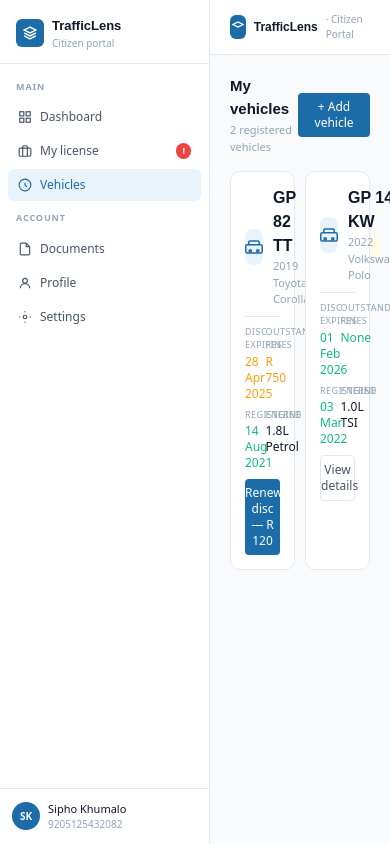
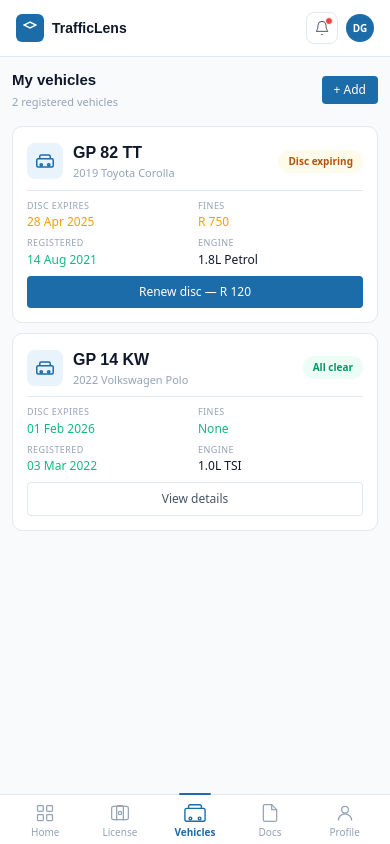
Before and after one commit to MondeNel/traffic-app, a React (Vite) app in the folder trafficlens/: page /license in a window 390 px wide. Both pictures are taken after a click on the button "Vehicles". Built offline with nearby package versions, Linux system fonts and the light colour scheme.

Commit message:
Add mobile responsive layout with bottom navigation bar, stacked cards on mobile, safe area padding

```diff
--- a/trafficlens/src/components/citizen/StatsCards.jsx
+++ b/trafficlens/src/components/citizen/StatsCards.jsx
@@ -6,7 +6,6 @@ const StatsCards = ({ fines = [], license }) => {
     if (!license?.license_expiry) return 0;
     const expiry = new Date(license.license_expiry);
     const today = new Date();
-    // Reset time parts for accurate day calculation
     expiry.setHours(0, 0, 0, 0);
     today.setHours(0, 0, 0, 0);
     const diffTime = expiry.getTime() - today.getTime();
@@ -16,7 +15,7 @@ const StatsCards = ({ fines = [], license }) => {
   const licenseDays = getLicenseDays();
 
   return (
-    <div className="grid grid-cols-3 gap-2.5">
+    <div className="grid grid-cols-1 sm:grid-cols-3 gap-2.5">
       {/* Outstanding fines */}
       <div className="bg-white border-l-[3px] border-l-[#EF4444] border border-[#E2E8F0] rounded-r-[10px] p-3 relative">
         <div className="absolute right-2.5 top-2.5 w-7 h-7 rounded-md bg-[#FEF2F2] flex items-center justify-center">
--- a/trafficlens/src/components/layout/CitizenLayout.jsx
+++ b/trafficlens/src/components/layout/CitizenLayout.jsx
@@ -1,3 +1,4 @@
+import { useState } from 'react';
 import { useLocation, useNavigate } from 'react-router-dom';
 
 const navItems = [
@@ -19,23 +20,74 @@ const navItems = [
   }
 ];
 
+const mobileNavItems = [
+  { icon: 'dashboard', label: 'Home', path: '/dashboard' },
+  { icon: 'license', label: 'License', path: '/license' },
+  { icon: 'clock', label: 'Vehicles', path: '/vehicles' },
+  { icon: 'document', label: 'Docs', path: '/documents' },
+  { icon: 'user', label: 'Profile', path: '/profile' }
+];
+
 const iconPaths = {
-  dashboard: <svg viewBox="0 0 24 24" className="w-3.5 h-3.5 stroke-current fill-none" strokeWidth="2"><rect x="3" y="3" width="7" height="7"/><rect x="14" y="3" width="7" height="7"/><rect x="3" y="14" width="7" height="7"/><rect x="14" y="14" width="7" height="7"/></svg>,
-  license: <svg viewBox="0 0 24 24" className="w-3.5 h-3.5 stroke-current fill-none" strokeWidth="2"><rect x="2" y="7" width="20" height="14" rx="2"/><path d="M16 21V5a2 2 0 0 0-2-2h-4a2 2 0 0 0-2 2v16"/></svg>,
-  clock: <svg viewBox="0 0 24 24" className="w-3.5 h-3.5 stroke-current fill-none" strokeWidth="2"><circle cx="12" cy="12" r="10"/><path d="M12 8v4l3 3"/></svg>,
-  document: <svg viewBox="0 0 24 24" className="w-3.5 h-3.5 stroke-current fill-none" strokeWidth="2"><path d="M14 2H6a2 2 0 0 0-2 2v16a2 2 0 0 0 2 2h12a2 2 0 0 0 2-2V8z"/><polyline points="14 2 14 8 20 8"/></svg>,
-  user: <svg viewBox="0 0 24 24" className="w-3.5 h-3.5 stroke-current fill-none" strokeWidth="2"><circle cx="12" cy="8" r="4"/><path d="M20 21a8 8 0 1 0-16 0"/></svg>,
+  dashboard: <svg viewBox="0 0 24 24" className="w-5 h-5 stroke-current fill-none" strokeWidth="1.5"><rect x="3" y="3" width="7" height="7" rx="1"/><rect x="14" y="3" width="7" height="7" rx="1"/><rect x="3" y="14" width="7" height="7" rx="1"/><rect x="14" y="14" width="7" height="7" rx="1"/></svg>,
+  license: <svg viewBox="0 0 24 24" className="w-5 h-5 stroke-current fill-none" strokeWidth="1.5"><rect x="2" y="4" width="20" height="16" rx="2"/><path d="M16 21V5a2 2 0 0 0-2-2h-4a2 2 0 0 0-2 2v16"/><circle cx="12" cy="12" r="2"/></svg>,
+  clock: <svg viewBox="0 0 24 24" className="w-5 h-5 stroke-current fill-none" strokeWidth="1.5"><rect x="1" y="7" width="22" height="14" rx="2"/><path d="M5 7V5a2 2 0 0 1 2-2h10a2 2 0 0 1 2 2v2"/><circle cx="7" cy="18" r="1.5"/><circle cx="17" cy="18" r="1.5"/></svg>,
+  document: <svg viewBox="0 0 24 24" className="w-5 h-5 stroke-current fill-none" strokeWidth="1.5"><path d="M14 2H6a2 2 0 0 0-2 2v16a2 2 0 0 0 2 2h12a2 2 0 0 0 2-2V8z"/><polyline points="14 2 14 8 20 8"/></svg>,
+  user: <svg viewBox="0 0 24 24" className="w-5 h-5 stroke-current fill-none" strokeWidth="1.5"><circle cx="12" cy="8" r="4"/><path d="M20 21a8 8 0 1 0-16 0"/></svg>,
   settings: <svg viewBox="0 0 24 24" className="w-3.5 h-3.5 stroke-current fill-none" strokeWidth="2"><circle cx="12" cy="12" r="3"/><path d="M22 12h-2M2 12h2M12 2v2M12 20v2"/></svg>
 };
 
 const CitizenLayout = ({ children, user }) => {
+  const [mobileMenuOpen, setMobileMenuOpen] = useState(false);
   const location = useLocation();
   const navigate = useNavigate();
 
+  const isActive = (path) => location.pathname === path;
+
   return (
-    <div className="flex h-screen bg-[#F8FAFC]">
-      {/* Sidebar */}
-      <div className="w-[210px] bg-white border-r border-[#E2E8F0] flex flex-col flex-shrink-0">
+    <div className="flex flex-col h-screen bg-[#F8FAFC]">
+      {/* Desktop Header */}
+      <div className="hidden md:flex bg-white border-b border-[#E2E8F0] px-5 py-3 flex-shrink-0 items-center gap-2">
+        <div className="w-6 h-6 bg-[#1B6CA8] rounded-md flex items-center justify-center">
+          <svg viewBox="0 0 24 24" className="w-3 h-3 stroke-white fill-none" strokeWidth="2.5">
+            <path d="M12 2L2 7l10 5 10-5-10-5z"/>
+          </svg>
+        </div>
+        <span className="text-xs font-semibold text-[#0F172A]" style={{ fontFamily: "'Space Grotesk', sans-serif" }}>
+          TrafficLens
+        </span>
+        <span className="text-[10px] text-[#94A3B8]">· Citizen Portal</span>
+      </div>
+
+      {/* Mobile Header */}
+      <div className="md:hidden bg-white border-b border-[#E2E8F0] px-4 py-3 flex-shrink-0 flex items-center justify-between">
+        <div className="flex items-center gap-2">
+          <div className="w-7 h-7 bg-[#1B6CA8] rounded-md flex items-center justify-center">
+            <svg viewBox="0 0 24 24" className="w-3.5 h-3.5 stroke-white fill-none" strokeWidth="2.5">
+              <path d="M12 2L2 7l10 5 10-5-10-5z"/>
+            </svg>
+          </div>
+          <span className="text-sm font-semibold text-[#0F172A]" style={{ fontFamily: "'Space Grotesk', sans-serif" }}>
+            TrafficLens
+          </span>
+        </div>
+        <div className="flex items-center gap-2">
+          <button className="w-8 h-8 rounded-lg border border-[#E2E8F0] flex items-center justify-center bg-white relative">
+            <svg viewBox="0 0 24 24" className="w-4 h-4 stroke-[#475569] fill-none" strokeWidth="1.5">
+              <path d="M18 8A6 6 0 0 0 6 8c0 7-3 9-3 9h18s-3-2-3-9"/>
+              <path d="M13.73 21a2 2 0 0 1-3.46 0"/>
+            </svg>
+            <div className="absolute top-1 right-1 w-2 h-2 bg-[#EF4444] rounded-full border border-white"></div>
+          </button>
+          <div className="w-7 h-7 rounded-full bg-[#1B6CA8] text-white text-[10px] font-bold flex items-center justify-center">
+            {user?.first_name?.[0]}{user?.last_name?.[0]}
+          </div>
+        </div>
+      </div>
+
+      <div className="flex flex-1 overflow-hidden">
+        {/* Desktop Sidebar */}
+        <div className="hidden md:flex w-[210px] bg-white border-r border-[#E2E8F0] flex-col flex-shrink-0">
           {/* Logo */}
           <div className="p-4 pb-3 border-b border-[#E2E8F0]">
             <div className="flex items-center gap-2">
@@ -54,26 +106,21 @@ const CitizenLayout = ({ children, user }) => {
             </div>
           </div>
 
-        {/* Navigation */}
           <nav className="p-2 flex-1">
             {navItems.map((group, idx) => (
               <div key={idx}>
                 <div className="text-[9px] font-semibold tracking-widest text-[#94A3B8] uppercase px-2 py-2">
                   {group.group}
                 </div>
-              {group.items.map((item) => {
-                const isActive = location.pathname === item.path;
-                return (
+                {group.items.map((item) => (
                   <button
                     key={item.path}
                     onClick={() => navigate(item.path)}
-                    className={`
-                      flex items-center gap-2 px-2.5 py-2 rounded-md cursor-pointer text-xs mb-0.5 transition-colors w-full text-left
-                      ${isActive
+                    className={`flex items-center gap-2 px-2.5 py-2 rounded-md cursor-pointer text-xs mb-0.5 transition-colors w-full text-left ${
+                      isActive(item.path)
                         ? 'bg-[#E8F3FB] text-[#1B6CA8] font-medium'
                         : 'text-[#475569] hover:bg-[#F1F5F9]'
-                      }
-                    `}
+                    }`}
                   >
                     {iconPaths[item.icon]}
                     {item.label}
@@ -83,13 +130,11 @@ const CitizenLayout = ({ children, user }) => {
                       </span>
                     )}
                   </button>
-                );
-              })}
+                ))}
               </div>
             ))}
           </nav>
 
-        {/* User footer */}
           <div className="p-3 border-t border-[#E2E8F0] flex items-center gap-2">
             <div className="w-7 h-7 rounded-full bg-[#1B6CA8] text-white text-[10px] font-bold flex items-center justify-center flex-shrink-0">
               {user?.first_name?.[0]}{user?.last_name?.[0]}
@@ -105,27 +150,38 @@ const CitizenLayout = ({ children, user }) => {
           </div>
         </div>
 
-      {/* Main content */}
-      <div className="flex-1 flex flex-col min-w-0 overflow-hidden">
-        {/* Top bar */}
-        <div className="bg-white border-b border-[#E2E8F0] px-5 py-3 flex-shrink-0">
-          <div className="flex items-center gap-2">
-            <div className="w-6 h-6 bg-[#1B6CA8] rounded-md flex items-center justify-center">
-              <svg viewBox="0 0 24 24" className="w-3 h-3 stroke-white fill-none" strokeWidth="2.5">
-                <path d="M12 2L2 7l10 5 10-5-10-5z"/>
-              </svg>
+        {/* Main Content */}
+        <div className="flex-1 overflow-y-auto">
+          <div className="p-3 md:p-5 pb-20 md:pb-5">
+            {children}
           </div>
-            <span className="text-xs font-semibold text-[#0F172A]" style={{ fontFamily: "'Space Grotesk', sans-serif" }}>
-              TrafficLens
-            </span>
-            <span className="text-[10px] text-[#94A3B8]">· Citizen Portal</span>
         </div>
       </div>
 
-        {/* Scrollable content */}
-        <div className="flex-1 overflow-y-auto p-5">
-          {children}
+      {/* Mobile Bottom Navigation */}
+      <div className="md:hidden fixed bottom-0 left-0 right-0 bg-white border-t border-[#E2E8F0] flex items-center justify-around py-1 px-2 z-50 safe-area-bottom">
+        {mobileNavItems.map((item) => {
+          const active = isActive(item.path);
+          return (
+            <button
+              key={item.path}
+              onClick={() => navigate(item.path)}
+              className={`flex flex-col items-center gap-0.5 py-1 px-2 rounded-lg min-w-[56px] transition-colors ${
+                active ? 'text-[#1B6CA8]' : 'text-[#94A3B8]'
+              }`}
+            >
+              {active && (
+                <div className="absolute -top-0.5 w-8 h-0.5 bg-[#1B6CA8] rounded-full" />
+              )}
+              <div className={`${active ? 'scale-110' : ''} transition-transform`}>
+                {iconPaths[item.icon]}
               </div>
+              <span className={`text-[10px] font-medium ${active ? 'font-semibold' : ''}`}>
+                {item.label}
+              </span>
+            </button>
+          );
+        })}
       </div>
     </div>
   );
--- a/trafficlens/src/index.css
+++ b/trafficlens/src/index.css
@@ -1,7 +1,6 @@
 @import "tailwindcss";
 
 @theme {
-  /* --- Your Existing Brand Colors --- */
   --color-ca: #1B6CA8;
   --color-ca-light: #E8F3FB;
   --color-ca-dark: #0F4A7A;
@@ -13,36 +12,30 @@
   --color-adm-red: #FF5A5A;
   --color-adm-amb: #FFB020;
 
-  /* --- New Digital License / Brand Colors --- */
+  --color-brand-neon: #10B981;
   --color-brand-dark: #050f0a;
-  --color-brand-card: #0c1a14;
-  --color-brand-neon: #10b981;
-  --color-brand-accent: #064e3b;
+  --color-brand-card: #0A0A0A;
 
-  /* --- Typography --- */
   --font-display: 'Space Grotesk', system-ui, sans-serif;
   --font-sans: 'DM Sans', system-ui, sans-serif;
-
-  /* --- Custom Animations --- */
-  --animate-scan: scan-line 3s linear infinite;
-  --animate-pulse-slow: pulse 4s cubic-bezier(0.4, 0, 0.6, 1) infinite;
-
-  /* --- Keyframes --- */
-  @keyframes scan-line {
-    0% { top: 0%; opacity: 0; }
-    10% { opacity: 1; }
-    90% { opacity: 1; }
-    100% { top: 100%; opacity: 0; }
-  }
 }
 
-/* --- Global Utilities & Overrides --- */
-body {
-  @apply antialiased;
-  margin: 0;
+/* Animation for license card scan line */
+@keyframes scan {
+  0% { top: 0; }
+  100% { top: 100%; }
 }
 
-/* Custom scrollbar for admin */
+.animate-scan {
+  animation: scan 3s ease-in-out infinite;
+}
+
+/* Safe area for mobile bottom navigation */
+.safe-area-bottom {
+  padding-bottom: env(safe-area-inset-bottom, 8px);
+}
+
+/* Custom scrollbar */
 .admin-scrollbar::-webkit-scrollbar {
   width: 4px;
 }
@@ -54,6 +47,13 @@ body {
   border-radius: 2px;
 }
 
+/* Mobile responsive grid adjustments */
+@media (max-width: 768px) {
+  .grid-cols-3 {
+    grid-template-columns: 1fr;
+  }
+}
+
 /* Optional: Ensure fonts are loaded if not using a link tag in HTML */
 @font-face {
   font-family: 'Space Grotesk';
--- a/trafficlens/src/pages/citizen/License.jsx
+++ b/trafficlens/src/pages/citizen/License.jsx
@@ -3,8 +3,8 @@ import LicenseCard from '../../components/citizen/LicenseCard';
 
 const demoData = {
   user: {
-    first_name: 'MBB',
-    last_name: 'NEL',
+    first_name: 'DAVID',
+    last_name: 'GARETH',
     id_number: '020608 1753 790 8 1',
     date_of_birth: '1996-06-17'
   },
--- a/trafficlens/src/pages/citizen/Vehicles.jsx
+++ b/trafficlens/src/pages/citizen/Vehicles.jsx
@@ -2,9 +2,9 @@ import CitizenLayout from '../../components/layout/CitizenLayout';
 
 const demoData = {
   user: {
-    first_name: 'Sipho',
-    last_name: 'Khumalo',
-    id_number: '9205125432082'
+    first_name: 'David',
+    last_name: 'Gareth',
+    id_number: '020608175379081'
   },
   vehicles: [
     {
@@ -36,7 +36,6 @@ const Vehicles = () => {
   return (
     <CitizenLayout user={demoData.user}>
       <div className="flex flex-col gap-4">
-        {/* Header */}
         <div className="flex items-center justify-between">
           <div>
             <h1 className="text-[15px] font-semibold text-[#0F172A]" style={{ fontFamily: "'Space Grotesk', sans-serif" }}>
@@ -47,17 +46,15 @@ const Vehicles = () => {
             </p>
           </div>
           <button className="px-3 py-1.5 bg-[#1B6CA8] text-white border-none rounded text-xs font-medium hover:bg-[#0F4A7A] transition-colors">
-            + Add vehicle
+            + Add
           </button>
         </div>
 
-        {/* Vehicles grid */}
-        <div className="grid grid-cols-2 gap-2.5">
+        <div className="grid grid-cols-1 md:grid-cols-2 gap-2.5">
           {demoData.vehicles.map(vehicle => (
             <div key={vehicle.id} className="bg-white border border-[#E2E8F0] rounded-[10px] p-3.5 flex flex-col gap-2">
-              {/* Top section */}
               <div className="flex items-center gap-2.5">
-                <div className="w-9 h-9 rounded-lg bg-[#E8F3FB] flex items-center justify-center">
+                <div className="w-9 h-9 rounded-lg bg-[#E8F3FB] flex items-center justify-center flex-shrink-0">
                   <svg viewBox="0 0 24 24" className="w-[18px] h-[18px] stroke-[#1B6CA8] fill-none" strokeWidth="2">
                     <rect x="1" y="9" width="22" height="11" rx="2"/>
                     <path d="M5 9V6a2 2 0 0 1 2-2h10a2 2 0 0 1 2 2v3"/>
@@ -65,15 +62,15 @@ const Vehicles = () => {
                     <circle cx="17" cy="17" r="1.5"/>
                   </svg>
                 </div>
-                <div className="flex-1">
+                <div className="flex-1 min-w-0">
                   <div className="text-base font-bold text-[#0F172A]" style={{ fontFamily: "'Space Grotesk', sans-serif" }}>
                     {vehicle.plate_number}
                   </div>
-                  <div className="text-[11px] text-[#94A3B8]">
+                  <div className="text-[11px] text-[#94A3B8] truncate">
                     {vehicle.year} {vehicle.make} {vehicle.model}
                   </div>
                 </div>
-                <span className={`px-2.5 py-1 rounded-full text-[10px] font-semibold ${
+                <span className={`px-2.5 py-1 rounded-full text-[10px] font-semibold flex-shrink-0 ${
                   vehicle.status === 'ok'
                     ? 'bg-[#ECFDF5] text-[#059669]'
                     : 'bg-[#FFFBEB] text-[#B45309]'
@@ -82,7 +79,6 @@ const Vehicles = () => {
                 </span>
               </div>
 
-              {/* Details grid */}
               <div className="grid grid-cols-2 gap-1.5 pt-2 border-t border-[#E2E8F0]">
                 <div>
                   <label className="text-[9px] text-[#94A3B8] uppercase tracking-wider block">Disc expires</label>
@@ -93,7 +89,7 @@ const Vehicles = () => {
                   </span>
                 </div>
                 <div>
-                  <label className="text-[9px] text-[#94A3B8] uppercase tracking-wider block">Outstanding fines</label>
+                  <label className="text-[9px] text-[#94A3B8] uppercase tracking-wider block">Fines</label>
                   <span className={`text-xs font-medium mt-0.5 block ${
                     vehicle.status === 'ok' ? 'text-[#10B981]' : 'text-[#F59E0B]'
                   }`}>
@@ -114,13 +110,12 @@ const Vehicles = () => {
                 </div>
               </div>
 
-              {/* Action button */}
               {vehicle.status === 'warning' ? (
-                <button className="w-full py-1.5 bg-[#1B6CA8] text-white border-none rounded text-xs font-medium hover:bg-[#0F4A7A] transition-colors">
+                <button className="w-full py-2 bg-[#1B6CA8] text-white border-none rounded text-xs font-medium hover:bg-[#0F4A7A] transition-colors">
                   Renew disc — R 120
                 </button>
               ) : (
-                <button className="w-full py-1.5 bg-white border border-[#E2E8F0] rounded text-xs text-[#475569] hover:bg-[#F8FAFC] transition-colors">
+                <button className="w-full py-2 bg-white border border-[#E2E8F0] rounded text-xs text-[#475569] hover:bg-[#F8FAFC] transition-colors">
                   View details
                 </button>
               )}
```
Lines whose indentation alone changed are shown as unchanged.
